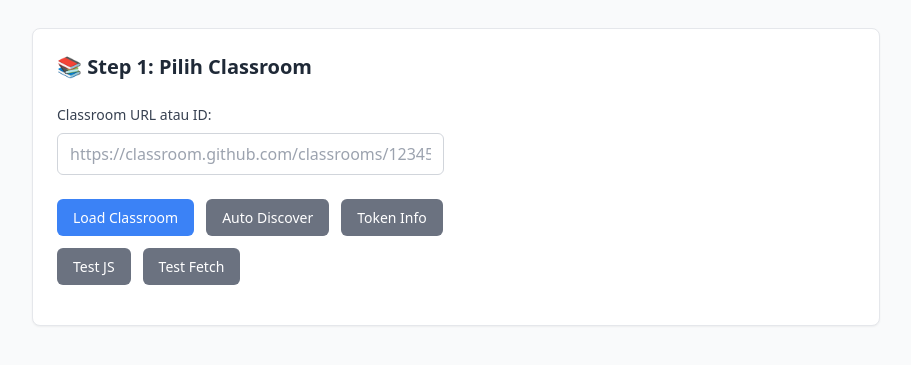
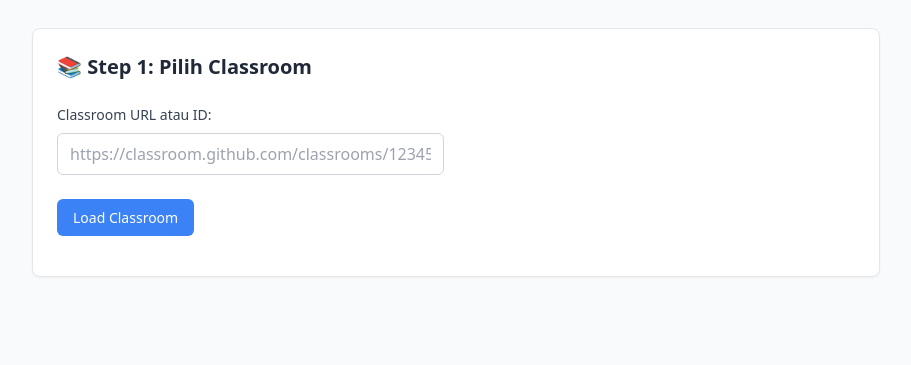
Before and after one commit to LIinz27/Code-Turnitin, a Flask app: page /classroom in a window 1280 px wide. Shown: the part 157-522 px from the top of the page, without its empty margins (184-1095 px from the left). Run offline with Flask 3, Linux system fonts and the light colour scheme; some libraries are stand-ins or nearby versions.

Commit message:
Clean up UI: Remove unnecessary buttons and functions
 Removed clutter from GitHub Classroom interface:

 Removed buttons:
- Auto Discover button and functionality
- Token Info button and API endpoint
- Test JS and Test Fetch debug buttons

 Changes made:
- templates/classroom.html: Removed 4 unnecessary buttons from UI
- static/js/classroom.js: Removed testFunction(), testFetch(), checkTokenInfo(), autoDiscoverClassrooms(), and populateClassroomSelect() functions
- src/app/classroom_api_routes.py: Removed /token-info API endpoint

 Benefits:
- Cleaner, more focused user interface
- Reduced code complexity and maintenance burden
- Improved user experience with fewer confusing options
- Simplified GitHub Classroom workflow

 Testing confirmed: All core functionality remains intact

```diff
--- a/static/js/classroom.js
+++ b/static/js/classroom.js
@@ -5,87 +5,6 @@
 let assignmentsData = [];
 
 console.log('Classroom.js loaded successfully');
-
-// Test function to verify JavaScript is working
-function testFunction() {
-    console.log('Test function called - JavaScript is working!');
-    alert('JavaScript is working!');
-}
-
-// Test fetch function to verify network connectivity
-async function testFetch() {
-    console.log('Testing fetch...');
-    try {
-        const response = await fetch('/api/classroom/list');
-        console.log('Fetch response:', response);
-        const data = await response.json();
-        console.log('Fetch data:', data);
-        alert(`Fetch test successful! Found ${data.classrooms ? data.classrooms.length : 0} classrooms`);
-    } catch (error) {
-        console.error('Fetch test error:', error);
-        alert(`Fetch test failed: ${error.message}`);
-    }
-}
-
-async function checkTokenInfo() {
-    console.log('Checking token info...');
-    showStatus('Checking GitHub token permissions...', 'info');
-
-    try {
-        const response = await fetch('/api/classroom/token-info');
-        const data = await response.json();
-
-        if (data.success) {
-            const tokenInfo = data.token_info;
-            let message = '';
-            let detailsHtml = '';
-            let statusType = 'info';
-
-            if (tokenInfo.status === 'success') {
-                message = `GitHub Token Information for: ${tokenInfo.user}`;
-                statusType = tokenInfo.can_access_private ? 'success' : 'error';
-
-                detailsHtml = `
-                    <div class="space-y-3">
-                        <div>
-                            <strong>User:</strong> ${tokenInfo.user}<br>
-                            <strong>Can access private repositories:</strong> ${tokenInfo.can_access_private ? '✅ Yes' : '❌ No'}<br>
-                            <strong>Token scopes:</strong> ${tokenInfo.scopes.length > 0 ? tokenInfo.scopes.join(', ') : 'No scopes detected'}
-                        </div>
-
-                        <div>
-                            <strong>Recommendations:</strong>
-                            ${tokenInfo.recommendations.map(rec => `
-                                <div class="mt-2 p-2 border-l-4 ${rec.issue.includes('Good') ? 'border-green-400 bg-green-50' : 'border-orange-400 bg-orange-50'}">
-                                    <strong>${rec.issue}:</strong> ${rec.description}<br>
-                                    <em>${rec.solution}</em>
-                                </div>
-                            `).join('')}
-                        </div>
-
-                        ${!tokenInfo.can_access_private ? `
-                            <div class="mt-3 p-3 bg-yellow-50 border border-yellow-200 rounded">
-                                <strong>⚠️ Limited Access:</strong> Your token cannot access private repositories.
-                                To access private classroom repositories, create a new token with "repo" scope.
-                            </div>
-                        ` : ''}
-                    </div>
-                `;
-            } else {
-                message = '❌ Error checking token';
-                statusType = 'error';
-                detailsHtml = `<p>Unable to verify token permissions: ${tokenInfo.message}</p>`;
-            }
-
-            showDetailedStatus(message, detailsHtml, statusType);
-        } else {
-            showStatus(`Error: ${data.error}`, 'error');
-        }
-    } catch (error) {
-        console.error('Error checking token info:', error);
-        showStatus('Error connecting to server', 'error');
-    }
-}
 
 // Utility functions
 function showLoading(elementId) {
@@ -156,46 +75,6 @@
 }
 
 // Main functions
-async function autoDiscoverClassrooms() {
-    showLoading('auto-discover');
-
-    try {
-        const response = await fetch('/api/classroom/list', {
-            method: 'GET',
-            headers: {
-                'Content-Type': 'application/json',
-            }
-        });
-
-        const data = await response.json();
-
-        if (data.success) {
-            populateClassroomSelect(data.classrooms);
-            showStatus(`Found ${data.classrooms.length} accessible classrooms`, 'success');
-        } else {
-            showStatus(`Error: ${data.error}`, 'error');
-        }
-    } catch (error) {
-        console.error('Error auto-discovering classrooms:', error);
-        showStatus('Error connecting to server', 'error');
-    } finally {
-        hideLoading('auto-discover');
-    }
-}
-
-function populateClassroomSelect(classrooms) {
-    const select = document.getElementById('classroom-select');
-    select.innerHTML = '<option value="">-- Pilih Classroom --</option>';
-
-    classrooms.forEach(classroom => {
-        const option = document.createElement('option');
-        option.value = classroom.id;
-        option.textContent = `${classroom.name} (ID: ${classroom.id})`;
-        option.dataset.classroom = JSON.stringify(classroom);
-        select.appendChild(option);
-    });
-}
-
 async function loadClassroom() {
     console.log('loadClassroom function called');
     const classroomUrl = document.getElementById('classroom-url').value.trim();
--- a/templates/classroom.html
+++ b/templates/classroom.html
@@ -48,13 +48,6 @@
                             <span id="load-classroom-text">Load Classroom</span>
                             <span id="load-classroom-loading" class="loading hidden">Loading...</span>
                         </button>
-                        <button class="btn-secondary" onclick="autoDiscoverClassrooms()">
-                            <span id="auto-discover-text">Auto Discover</span>
-                            <span id="auto-discover-loading" class="loading hidden">Loading...</span>
-                        </button>
-                        <button class="btn-secondary" onclick="checkTokenInfo()">Token Info</button>
-                        <button class="btn-secondary" onclick="testFunction()">Test JS</button>
-                        <button class="btn-secondary" onclick="testFetch()">Test Fetch</button>
                     </div>
 
                     <!-- Status Message -->
```
Also changed, not shown: src/app/classroom_api_routes.py (+0 -40 lines).
